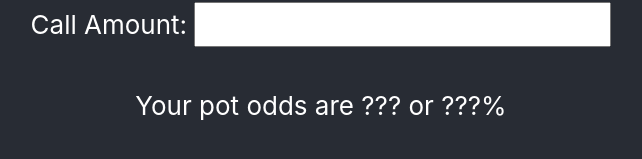
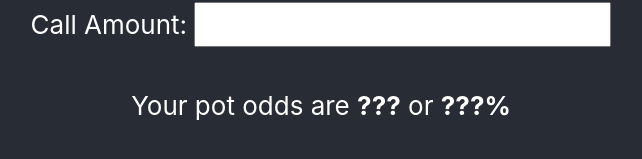
Before and after one commit to treestompz/507poker-client, a React (Create React App) app: page /tools/pot-odds in a window 1280 px wide. Shown: the part 271-430 px from the top of the page, without its empty margins (319-961 px from the left). Built offline with nearby package versions, Linux system fonts and the light colour scheme.

Commit message:
fix a couple bugs calculating pot odds

```diff
--- a/src/pages/tools/PotOddsPage.js
+++ b/src/pages/tools/PotOddsPage.js
@@ -53,8 +53,13 @@ class PotOddsPage extends Component {
           Call Amount:{' '}
           <input type="text" name="callAmount" value={this.state.callAmount} onChange={this.handleChange.bind(this)}/>
           <br/><br/>
+
+          {this.state.callAmount !== null && this.state.potSize !== null && (
+            <p>Math: {this.state.callAmount} / ({this.state.potSize} + {this.state.callAmount})</p>
+          )}
+
           <p>
-            Your pot odds are {this.state.oddsAsRatio === null ? "???" : this.state.oddsAsRatio} or {this.state.oddsAsPercent === null ? "???" : this.state.oddsAsPercent}%
+            Your pot odds are <strong>{this.state.oddsAsRatio === null ? "???" : this.state.oddsAsRatio}</strong> or <strong>{this.state.oddsAsPercent === null ? "???" : this.state.oddsAsPercent}%</strong>
           </p>
 
         </div>
--- a/src/utils/calculators/odds-calculator.js
+++ b/src/utils/calculators/odds-calculator.js
@@ -7,11 +7,12 @@ export const calcPotOdds = (pot, call) => {
     return null
   }
 
-  const percent = ((call / pot) * 100).toFixed(2)
+  pot = parseFloat(pot)
+  call = parseFloat(call)
 
-  const percentRounded = ((call / pot) * 100).toFixed(0)
+  const percent = ((call / (pot + call)) * 100).toFixed(2)
 
-  console.log("pr",percentRounded)
+  const percentRounded = ((call / (pot + call)) * 100).toFixed(0)
 
   const fraction = new Fraction(percentRounded / 100)
 
```
